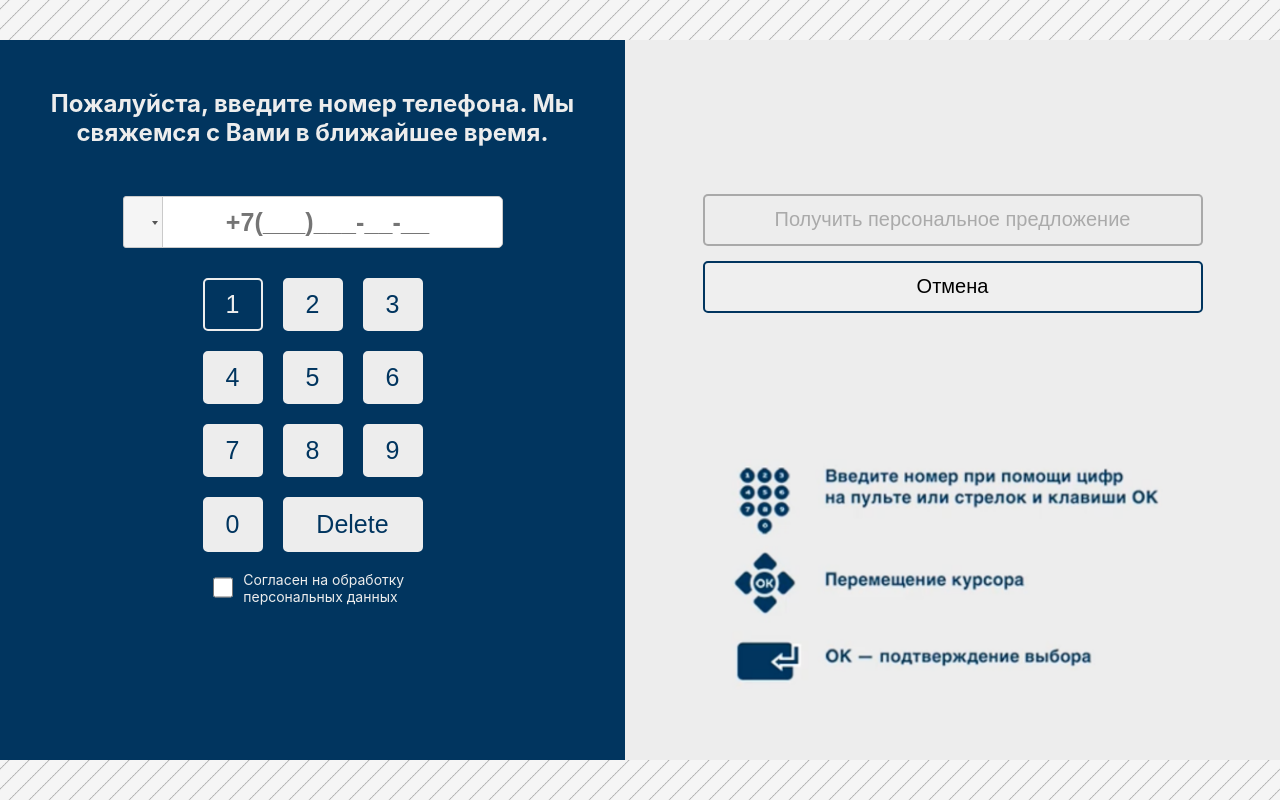
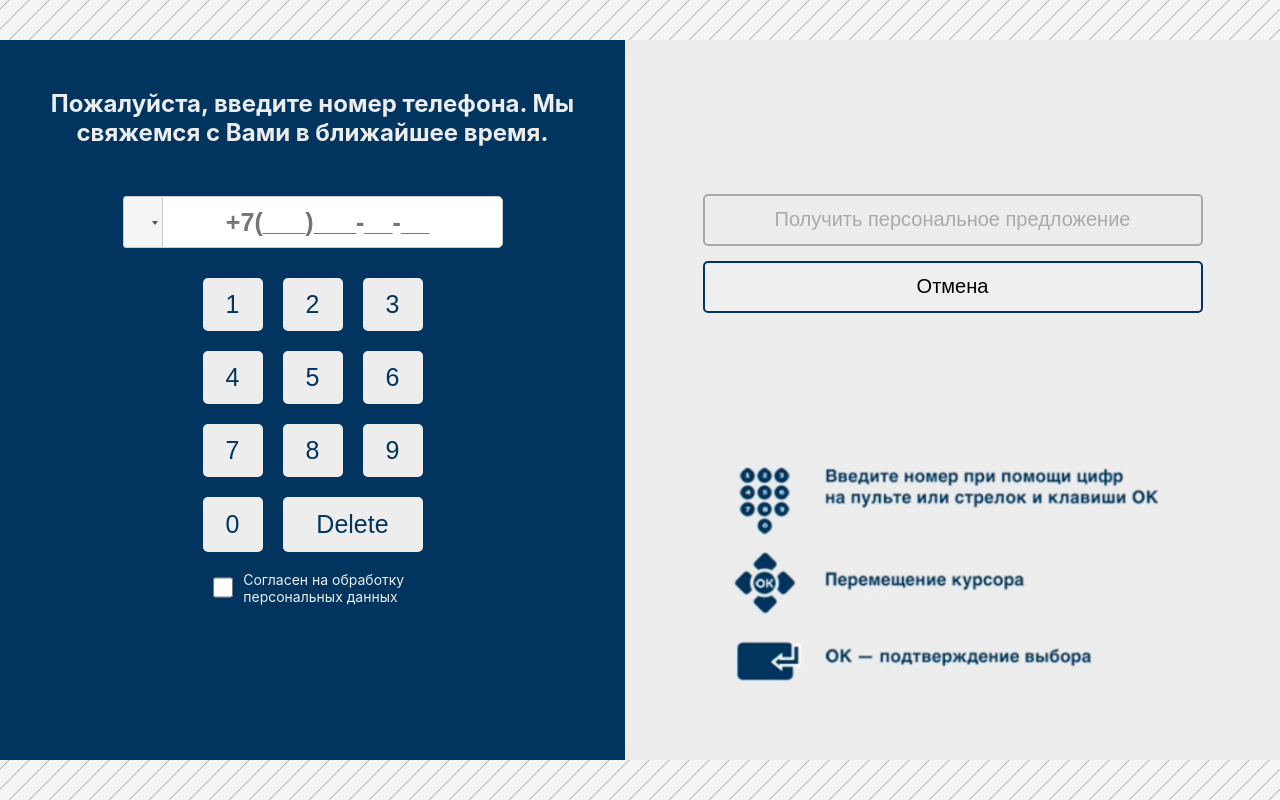
Before and after one commit to manchikooo/get-shop-test, a React (Create React App) app: page /get-shop-test/phone in a window 1280 px wide. Built offline with nearby package versions, Linux system fonts and the light colour scheme.

Commit message:
made focus on phone input by up/down key

```diff
--- a/src/components/PhonePage/PhonePage.tsx
+++ b/src/components/PhonePage/PhonePage.tsx
@@ -1,4 +1,4 @@
-import React, {createRef, Dispatch, RefObject, SetStateAction, useEffect, useState} from 'react';
+import React, {createRef, Dispatch, RefObject, SetStateAction, useEffect, useRef, useState} from 'react';
 import PhoneInput from 'react-phone-input-2'
 import 'react-phone-input-2/lib/style.css'
 import styles from './PhonePage.module.css'
@@ -77,13 +77,15 @@ type BackButtonType = DeleteButtonType
 
 export const PhonePage = () => {
 
+    const ref = useRef<HTMLInputElement>()
+
     const [phoneValue, setPhoneValue] = useState<string>('')
     const [agreement, setAgreement] = useState<boolean>(false)
     const [modalActive, setModalActive] = useState<boolean>(false)
 
     const searchBox = createRef<HTMLInputElement>()
     const [selected, setSelected] = useState<string | null>(null)
-    const [cursor, setCursor] = useState<number>(0);
+    const [cursor, setCursor] = useState<number>(14);
     const [hovered, setHovered] = useState<ItemType | null>(null);
     const downPress = useKeyPress('ArrowDown', searchBox);
     const upPress = useKeyPress('ArrowUp', searchBox);
@@ -144,13 +146,22 @@ export const PhonePage = () => {
             {item.name}
         </button>
     )
+    console.log(cursor)
     useEffect(() => {
-        if (items.length && upPress) {
+        if (cursor === 14) {
+            ref?.current?.focus()
+        } else ref?.current?.blur()
+    }, [cursor])
+
+    useEffect(() => {
+        if (upPress) {
             setCursor(prevState => {
                 let shift = prevState - 3
                 if (cursor > 2) shift = prevState - 3
-                if (cursor <= 2) shift = 13
+                // if (cursor <= 2) shift = 13
                 if (cursor >= 11) shift = prevState - 1
+                if (cursor < 3) shift = 14
+                if (cursor === 14) shift = 13
                 return shift
             });
         }
@@ -161,7 +172,8 @@ export const PhonePage = () => {
                     if (cursor === 8) shift = prevState + 2
                     if (cursor === 9) shift = prevState + 2;
                     if (cursor >= 10) shift = prevState + 1
-                    if (cursor === 13) shift = 0;
+                    if (cursor === 13) shift = 14;
+                    if (cursor === 14) shift = 0;
                     return shift;
                 }
             );
@@ -191,18 +203,18 @@ export const PhonePage = () => {
 
 
     useEffect(() => {
-        if (items[cursor].id === 10 && enterPress) {
+        if (items[cursor]?.id === 10 && enterPress) {
             removeLastNumber()
-        } else if (items[cursor].id === 100 && enterPress) {
+        } else if (items[cursor]?.id === 100 && enterPress) {
             setAgreement(!agreement)
-        } else if (items[cursor].id === 200 && enterPress && agreement && phoneValue.length === 11) {
+        } else if (items[cursor]?.id === 200 && enterPress && agreement && phoneValue.length === 11) {
             setModalActive(true)
-        } else if (items[cursor].id === 300 && enterPress) {
+        } else if (items[cursor]?.id === 300 && enterPress) {
             navigationBack(-1)
-        } else if (items.length && enterPress && phoneValue.length === 0 && items[cursor].id !== 200) {
-            setPhoneValue((phoneValue) => '7' + phoneValue + items[cursor].name);
-        } else if (items.length && enterPress && phoneValue.length < 11 && items[cursor].id !== 200) {
-            setPhoneValue((phoneValue) => phoneValue + items[cursor].name);
+        } else if (enterPress && phoneValue.length === 0 && items[cursor]?.id !== 200) {
+            setPhoneValue((phoneValue) => '7' + phoneValue + items[cursor]?.name);
+        } else if (enterPress && phoneValue.length < 11 && items[cursor]?.id !== 200) {
+            setPhoneValue((phoneValue) => phoneValue + items[cursor]?.name);
         } else if (backspacePress) {
             removeLastNumber()
         }
@@ -280,7 +292,7 @@ export const PhonePage = () => {
             />
         }
     })
-
+    console.log(phoneValue)
     return (
         <div className={styles.phonePageContainer} ref={searchBox}>
             <div className={styles.phoneInputBlockContainer}>
@@ -303,7 +315,9 @@ export const PhonePage = () => {
                             onChange={e => changePhoneNumber(e)}
                             masks={{ru: '(...) ...-..-..'}}
                             inputProps={{
-                                autoFocus: true
+                                // focus: (cursor === 14) + '',
+                                autoFocus: true,
+                                ref: ref
                             }}
                         />
                     </div>
--- a/src/components/ReactPlayer/ReactPlayer.tsx
+++ b/src/components/ReactPlayer/ReactPlayer.tsx
@@ -1,4 +1,4 @@
-import React, {useRef, useState} from 'react';
+import React, {useState} from 'react';
 import styles from "../../GetShopTestApp.module.css";
 import ReactPlayer from "react-player";
 import {NavLink} from "react-router-dom";
@@ -22,7 +22,7 @@ export const ReactPlayerComponent = () => {
                          volume={0}
                          muted={true}
                          onProgress={state => showBanner(state.playedSeconds)}
-                         url={'https://www.youtube.com/watch?v=M7FIvfx5J10'}
+                         url={'https://vimeo.com/79403681'}
             />
             {showNavLink &&
                 <NavLink to={'/get-shop-test/presentation'}
--- a/src/index.tsx
+++ b/src/index.tsx
@@ -6,9 +6,7 @@ import {BrowserRouter} from "react-router-dom";
 
 ReactDOM.render(
     <BrowserRouter>
-        <React.StrictMode>
             <GetShopTestApp/>
-        </React.StrictMode>
     </BrowserRouter>,
     document.getElementById('root')
 );
```
Also changed, not shown: 1 other file (tests, documents, lock files or other folders).
